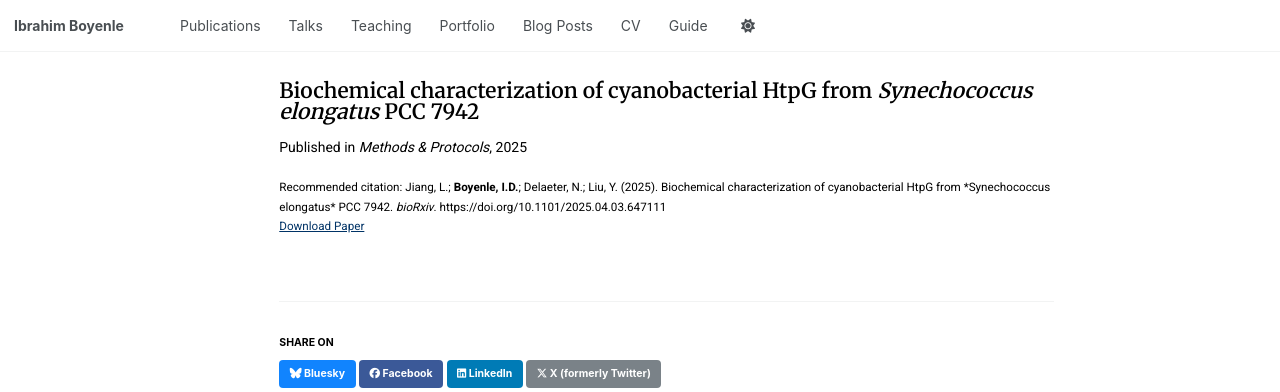
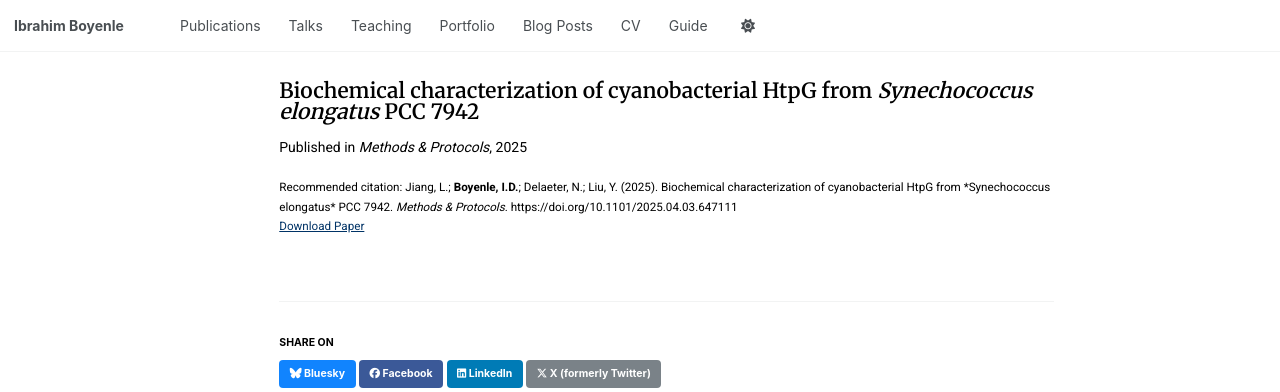
Before and after one commit to Ibrahimboyenle/Ibrahimboyenle.github.io, a Jekyll site: the page built from _publications/2025-04-04-htpg-characterization.md, in a window 1280 px wide. Shown: the top 392 px of the page. Built offline with Jekyll 4.4.1, drawn with Linux system fonts in a browser that asks for light colours; a script that is not in the unit is left out.

Commit message:
Update 2025-04-04-htpg-characterization.md

```diff
--- a/_publications/2025-04-04-htpg-characterization.md
+++ b/_publications/2025-04-04-htpg-characterization.md
@@ -3,10 +3,10 @@ title: "Biochemical characterization of cyanobacterial HtpG from *Synechococcus
 collection: publications
 category: manuscripts
 permalink: /publication/2025-04-04-htpg-characterization
-excerpt: "First biochemical study of the cyanobacterial HtpG homolog, a heat-shock protein from *Synechococcus elongatus*."
+excerpt: "Biochemical study of the cyanobacterial HtpG homolog, a heat-shock protein from *Synechococcus elongatus*."
 date: 2025-04-04
 year: 2025
 venue: "Methods & Protocols"
 paperurl: "https://www.mdpi.com/2409-9279/8/5/103"
-citation: "Jiang, L.; <b>Boyenle, I.D.</b>; Delaeter, N.; Liu, Y. (2025). Biochemical characterization of cyanobacterial HtpG from *Synechococcus elongatus* PCC 7942. <i>bioRxiv</i>. https://doi.org/10.1101/2025.04.03.647111"
+citation: "Jiang, L.; <b>Boyenle, I.D.</b>; Delaeter, N.; Liu, Y. (2025). Biochemical characterization of cyanobacterial HtpG from *Synechococcus elongatus* PCC 7942. <i>Methods & Protocols</i>. https://doi.org/10.1101/2025.04.03.647111"
 ---
```
